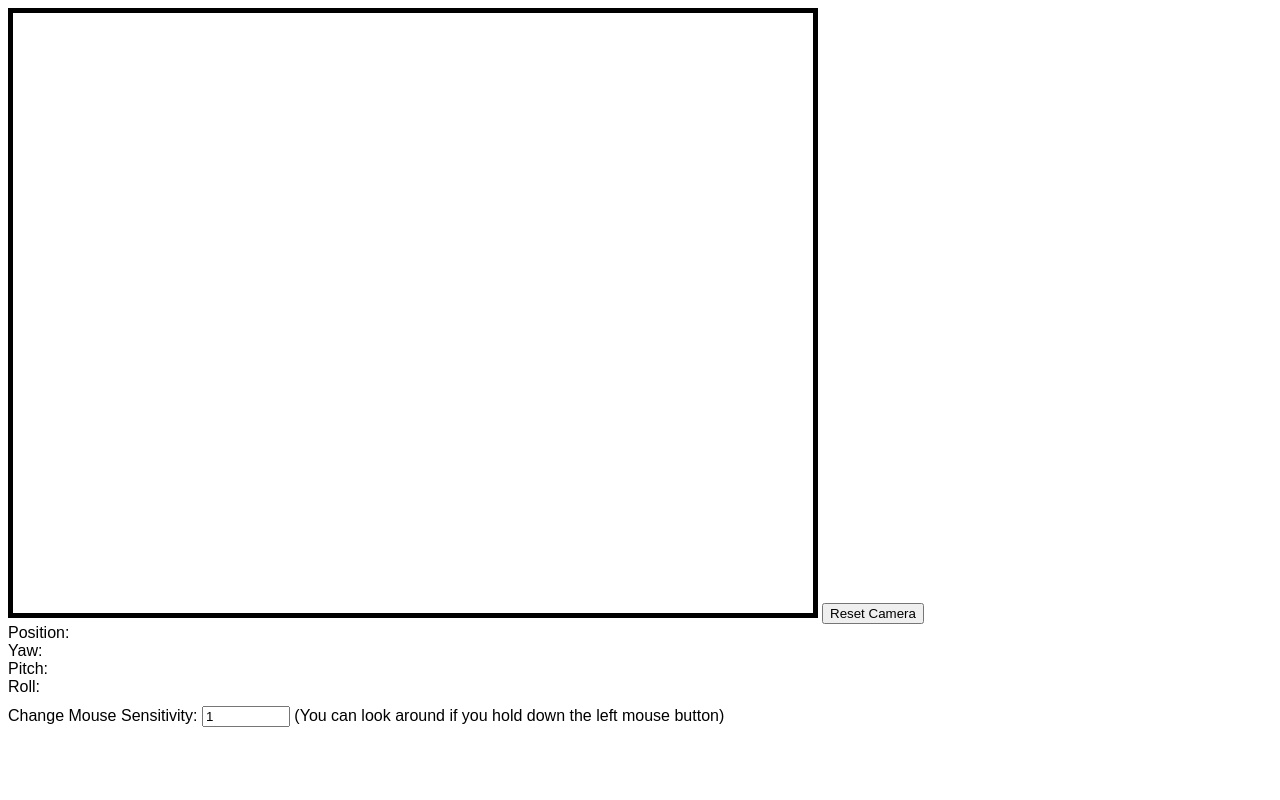
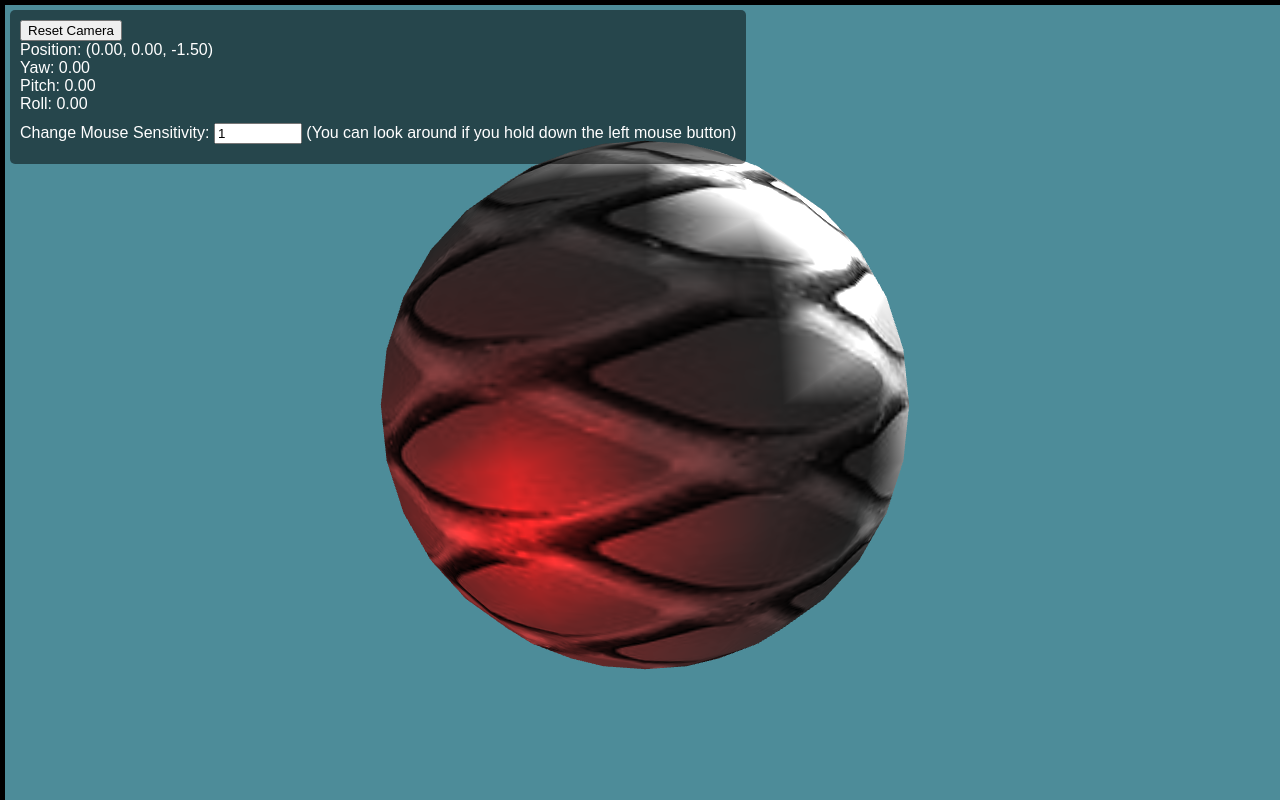
Before and after one commit to DanT52/gl-city, a plain HTML site: page index.html in a window 1280 px wide. Drawn offline with Linux system fonts and the light colour scheme; animation ran at ten frames a second.

Commit message:
make fullscreen

```diff
--- a/index.html
+++ b/index.html
@@ -7,26 +7,52 @@ index.html
     <meta charset="UTF-8">
     <meta name="viewport" content="width=device-width, initial-scale=1.0">
     <title>Perspective</title>
+    <style>
+        body, html {
+            margin: 0;
+            padding: 0;
+            width: 100%;
+            height: 100%;
+            overflow: hidden;
+        }
+        #glcanvas {
+            width: 100%;
+            height: 100%;
+            display: block;
+        }
+        #overlay {
+            position: absolute;
+            top: 10px;
+            left: 10px;
+            color: white;
+            font-family: Arial, sans-serif;
+            background-color: rgba(0, 0, 0, 0.5);
+            padding: 10px;
+            border-radius: 5px;
+        }
+    </style>
 </head>
 <body>
-    <canvas id="glcanvas" width="800" height="600" style="border: 5px solid black;"></canvas>
+    <canvas id="glcanvas" style="border: 5px solid black;"></canvas>
 
+    <div id="overlay">
         <button id="reset-camera">Reset Camera</button>
-    <div id="camera-info" style="margin-bottom: 10px; font-family: Arial, sans-serif;">
+        <div id="camera-info" style="margin-bottom: 10px;">
             Position: <span id="camera-position"></span><br>
             Yaw: <span id="camera-yaw"></span><br>
             Pitch: <span id="camera-pitch"></span><br>
             Roll: <span id="camera-roll"></span>
         </div>
-    <div style="margin-bottom: 10px; font-family: Arial, sans-serif;">
+        <div style="margin-bottom: 10px;">
             <label for="sensitivity">Change Mouse Sensitivity:</label>
             <input type="number" id="sensitivity" value="1" step="0.001" min="0.001" max="10">
             <span>(You can look around if you hold down the left mouse button)</span>
         </div>
+    </div>
 
-    <script src="../Libs/lib.js"></script>
-    <script src="../Libs/matrix.js"></script>
-    <script src="../Libs/vector.js"></script>
+    <script src="lib.js"></script>
+    <script src="matrix.js"></script>
+    <script src="vector.js"></script>
     <script src="keys.js"></script>
     <script src="camera.js"></script>
     <script src="index.js"></script>
--- a/index.js
+++ b/index.js
@@ -458,3 +458,13 @@ function set_uniform_vec3(gl, program, name, value) {
     const location = gl.getUniformLocation(program, name);
     gl.uniform3fv(location, value);
 }
+
+function resizeCanvas() {
+    canvas.width = window.innerWidth;
+    canvas.height = window.innerHeight;
+    gl.viewport(0, 0, canvas.width, canvas.height);
+    projection = perspective(0.25, 0.20, 100); // recalculate projection matrix
+}
+
+window.addEventListener('resize', resizeCanvas);
+resizeCanvas(); // initial call to set the canvas size
```
Lines whose indentation alone changed are shown as unchanged.
